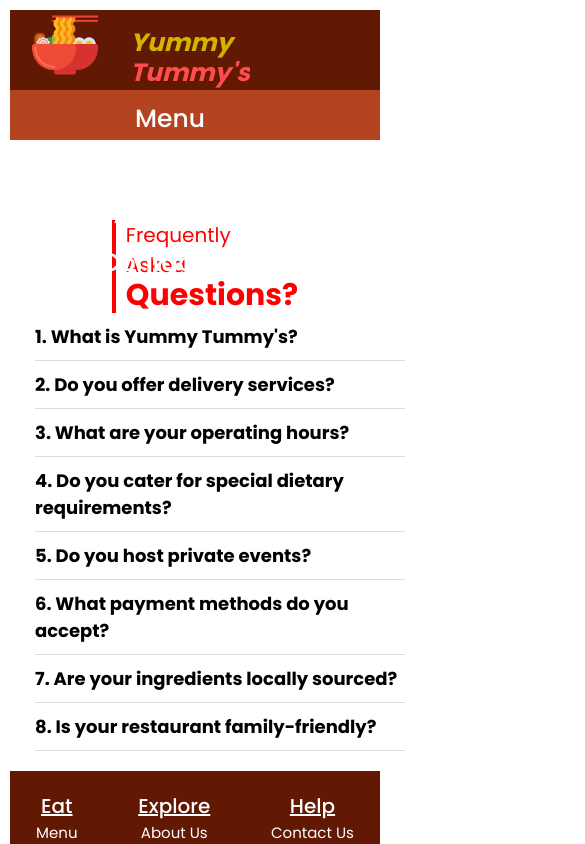
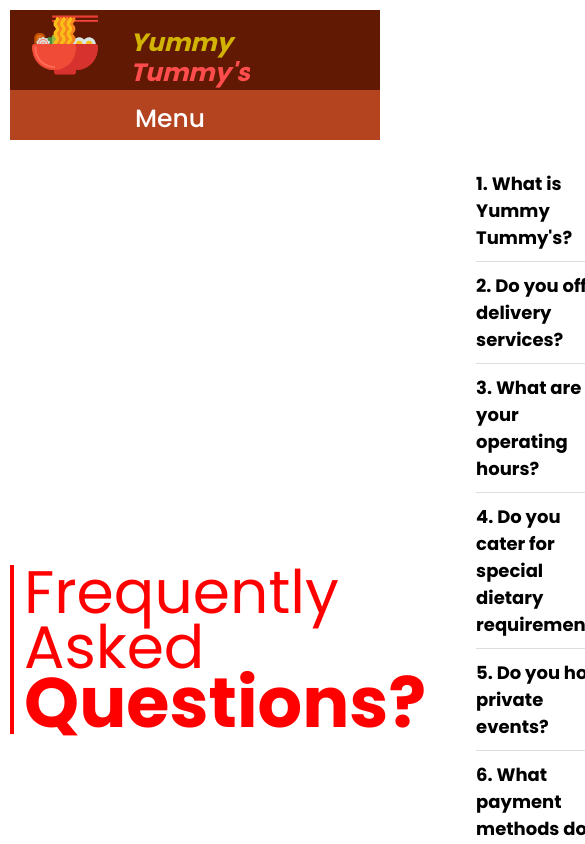
Before and after one commit to Ayanda2002/Ordering-System-Frontend, a React (Create React App) app: page /faq in a window 390 px wide. Shown: the top 844 px of the page, 585 px wide, since content can reach past the window. Built offline with nearby package versions, Linux system fonts and the light colour scheme.

Commit message:
Fixed main content alignment

```diff
--- a/src/components/about.js
+++ b/src/components/about.js
@@ -74,7 +74,7 @@ const About = () => {
             </p>
           </div>
         </div>
-        <div className="info">
+        <div className="about-info">
             <div className="line">
                 <span>Our</span>
                 <br />
@@ -90,7 +90,8 @@ const About = () => {
                 In everything we do, we are guided by a desire to bring joy to your life—one plate at a time. Together, we're creating a world where good food leads to great memories and where everyone leaves with a happy heart and a full tummy.
             </p>
         </div>
-        <div className="info">
+
+        <div className="about-info">
             <div className="line">
                 <span>What</span>
                 <br />
@@ -112,7 +113,8 @@ const About = () => {
                 At Yummy Tummy's, everyone is welcome. Whether you're stopping by for a quick lunch, a family dinner, or a celebration, our goal is to ensure you leave with a full stomach and a happy heart.
             </p>
         </div>
-        <div className="info">
+
+        <div className="about-info">
             <div className="line">
                 <span>Our</span>
                 <br />
--- a/src/components/contact.js
+++ b/src/components/contact.js
@@ -62,7 +62,7 @@ const Contact = () => {
         <div className="hello">
           <img src="images/hello.jpg" alt="Hello bord-sign" />
         </div>
-        <div className="info">
+        <div className="contact-info">
           <div className="line">
             <span>Get in </span>
             <br />
--- a/src/components/faq.js
+++ b/src/components/faq.js
@@ -59,7 +59,7 @@ const Faq = () => {
         </div>
       </header>
       <main>
-        <div className="info">
+        <div className="faq-info">
           <div className="line">
             <span>Frequently</span>
             <br />
--- a/src/components/menu.js
+++ b/src/components/menu.js
@@ -59,7 +59,7 @@ const Menu = () => {
         </div>
       </header>
       <main>
-        <div className="heading">
+        <div className="menu-heading">
           <h1>Hungry? We've Got Your Back <br />(and Your Tummy)!</h1>
         </div>
         <div className="menu">
--- a/src/components/partnership.js
+++ b/src/components/partnership.js
@@ -82,13 +82,13 @@ const Partnership = () => {
           </div>
         </div>
 
-        <div className="info">
+        <div className="partnership-info">
           <div className="line">
             <span>Our</span>
             <br />
             <span className="highlight">Vision Together</span>
           </div>
-          <p className="commitment">
+          <p  className="commitment">
             Yummy Tummy's and The Jugamsoft Group share a unified vision: to create a dining experience that seamlessly combines technology, sustainability, and exceptional food. Together, we are committed to offering a perfect blend of tradition and innovation, where every customer feels valued and delighted.
             <br /><br />
             Through this partnership, we aim to lead the industry in integrating smart solutions that prioritize customer satisfaction, operational efficiency, and environmental responsibility. From digital loyalty programs to eco-friendly order management systems, we're crafting a future where every meal not only satisfies your taste buds but also contributes to a more sustainable world.
@@ -97,7 +97,7 @@ const Partnership = () => {
           </p>
         </div>
 
-        <div className="info">
+        <div className="partnership-info">
           <div className="line">
             <span>What We're</span>
             <br />
@@ -114,7 +114,7 @@ const Partnership = () => {
           </p>
         </div>
 
-        <div className="info">
+        <div className="partnership-info">
           <div className="line">
             <span>Your</span>
             <br />
@@ -127,7 +127,6 @@ const Partnership = () => {
           </p>
         </div>
       </main>
-
       <footer className="footer">
         <div className="container">
           <div className="section">
--- a/src/styles/about.css
+++ b/src/styles/about.css
@@ -33,14 +33,15 @@
     padding: 20px;
 }
 
-.info {
+.about-info {
     margin-top: 50px;
+    margin-left: 30px;
     display: flex;
     justify-content: center;
     align-items: center;
 }
 
-.info .line {
+.about-info .line {
     border-left: 4px solid red;
     color: red;
     font-size: 60px;
@@ -48,26 +49,26 @@
     margin-left: 20px;
 }
 
-.info .highlight {
+.about-info .highlight {
     font-weight: bold;
     color: red;
     font-size: 70px;
 }
 
-.info .about {
+.about-info .about {
     width: 80%;
     font-size: 20px;
     margin: 20px;
 }
 
-.info .special {
+.about-info .special {
     width: 75%;
     font-size: 20px;
     margin: 20px;
     color: #000;
 }
 
-.info .commitment {
+.about-info .commitment {
     width: 63%;
     font-size: 20px;
     margin: 20px;
@@ -110,24 +111,24 @@
         font-size: 15px;
     }
 
-    .info .line {
+    .about-info .line {
         font-size: 40px;
         line-height: 55px;
     }
 
-    .info .highlight {
+    .about-info .highlight {
         font-size: 50px;
     }
 
-    .info .about {
+    .about-info .about {
         font-size: 15px;
     }
 
-    .info .special {
+    .about-info .special {
         font-size: 15px;
     }
 
-    .info .commitment {
+    .about-info .commitment {
         font-size: 15px;
     }
 }
@@ -181,24 +182,24 @@
         font-size: 12px;
     }
 
-    .info .line {
+    .about-info .line {
         font-size: 20px;
         line-height: 30px;
     }
 
-    .info .highlight {
+    .about-info .highlight {
         font-size: 30px;
     }
 
-    .info .about {
+    .about-info .about {
         font-size: 12px;
     }
 
-    .info .special {
+    .about-info .special {
         font-size: 12px;
     }
 
-    .info .commitment {
+    .about-info .commitment {
         font-size: 12px;
     }
 }
--- a/src/styles/contact.css
+++ b/src/styles/contact.css
@@ -3,13 +3,13 @@
     height: 400px;
 }
 
-.info{
+.contact-info{
     display: flex;
     justify-content: center;
     align-items: center;
 }
 
-.info .line {
+.contact-info .line {
     border-left: 4px solid red;
     padding-left: 10px;
     color: red;
@@ -17,13 +17,13 @@
     line-height: 55px;
 }
 
-.info .highlight {
+.contact-info .highlight {
     font-weight: bold;
     color: red;
     font-size: 50px;
 }
 
-.info p{
+.contact-info p{
     width: 80%;
     font-size: 20px;
     margin: 20px;
--- a/src/styles/faq.css
+++ b/src/styles/faq.css
@@ -1,4 +1,4 @@
-.info {
+.faq-info {
     display: flex;
     align-items: center;
     margin: 20px;
--- a/src/styles/menu.css
+++ b/src/styles/menu.css
@@ -1,4 +1,4 @@
-main .heading h1{
+main .menu-heading h1{
     width: 950px;
     font-size: 60px;
     font-weight: bolder;
--- a/src/styles/partnership.css
+++ b/src/styles/partnership.css
@@ -32,7 +32,7 @@
 }
 
 .partnership-container .partnership{
-    width: 75%;
+    width: 70%;
     text-align: center;
     font-size: 20px;
     font-weight: 500;
@@ -40,7 +40,7 @@
     margin-top: 20px;
 }
 
-.info{
+.partnership-info{
     margin-top: 50px;
     margin-left: 30px;
     display: flex;
@@ -48,7 +48,7 @@
     align-items: center;
 }
 
-.info .line {
+.partnership-info .line {
     border-left: 4px solid red;
     padding-left: 10px;
     color: red;
@@ -56,25 +56,25 @@
     line-height: 55px;
 }
 
-.info .highlight {
+.partnership-info .highlight {
     font-weight: bold;
     color: red;
     font-size: 70px;
 }
 
-.info .commitment{
+.partnership-info .commitment{
     width: 80%;
     font-size: 20px;
     margin: 20px;
 }
 
-.info .achievements{
+.partnership-info .achievements{
     width: 100%;
     font-size: 20px;
     margin: 20px;
 }
 
-.info .role{
+.partnership-info .role{
     width: 100%;
     font-size: 20px;
     margin: 20px;
@@ -123,24 +123,24 @@
         font-size: 15px;
     }
 
-    .info .line {
+    .partnership-info .line {
         font-size: 40px;
         line-height: 55px;
     }
 
-    .info .highlight {
+    .partnership-info .highlight {
         font-size: 50px;
     }
 
-    .info .commitment{
+    .partnership-info .commitment{
         font-size: 15px;
     }
 
-    .info .achievements{
+    .partnership-info .achievements{
         font-size: 15px;
     }
 
-    .info .role{
+    .partnership-info .role{
         font-size: 15px;
     }
 }
@@ -196,24 +196,24 @@
         font-size: 12px;
     }
 
-    .info .line {
+    .partnership-info .line {
         font-size: 20px;
         line-height: 30px;
     }
 
-    .info .highlight {
+    .partnership-info .highlight {
         font-size: 30px;
     }
 
-    .info .commitment{
+    .partnership-info .commitment{
         font-size: 12px;
     }
 
-    .info .achievements{
+    .partnership-info .achievements{
         font-size: 12px;
     }
 
-    .info .role{
+    .partnership-info .role{
         font-size: 12px;
     }
 }
```
